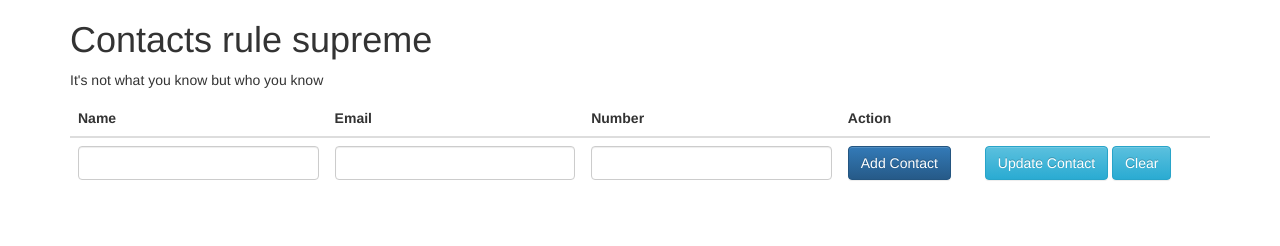
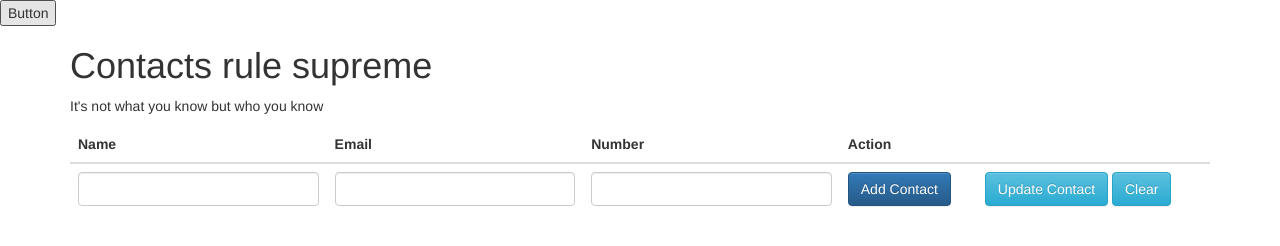
Before and after one commit to Mr-Nicholas/contact-list, a website: page public/index.html in a window 1280 px wide. Drawn offline with nearby package versions, Linux system fonts and the light colour scheme; no server answers.

Commit message:
Turret installation and testing

```diff
--- a/public/controllers/controller.js
+++ b/public/controllers/controller.js
@@ -1,3 +1,5 @@
+/*jshint esversion: 6 */
+
 const app = angular.module('myApp', []);
 app.controller('AppCtrl', function($scope, $http) {
     console.log("I'm the Fat Controller");
--- a/public/index.html
+++ b/public/index.html
@@ -9,10 +9,13 @@
   <!-- Optional theme -->
   <link rel="stylesheet" href="https://maxcdn.bootstrapcdn.com/bootstrap/3.3.6/css/bootstrap-theme.min.css" integrity="sha384-fLW2N01lMqjakBkx3l/M9EahuwpSfeNvV63J5ezn3uZzapT0u7EYsXMjQV+0En5r" crossorigin="anonymous">
 
-    <title>Contacts Bro</title>
+  <title>Contacts Bro</title>
   </head>
 
   <body>
+
+    <button>Button</button>
+
       <div class="container" ng-controller="AppCtrl">
         <h1>Contacts rule supreme</h1>
           <p>It's not what you know but who you know </p>
--- a/server.js
+++ b/server.js
@@ -1,3 +1,5 @@
+/*jshint esversion: 6 */
+
 const express = require('express');
 const app = express();
 const mongojs = require('mongojs');
```
